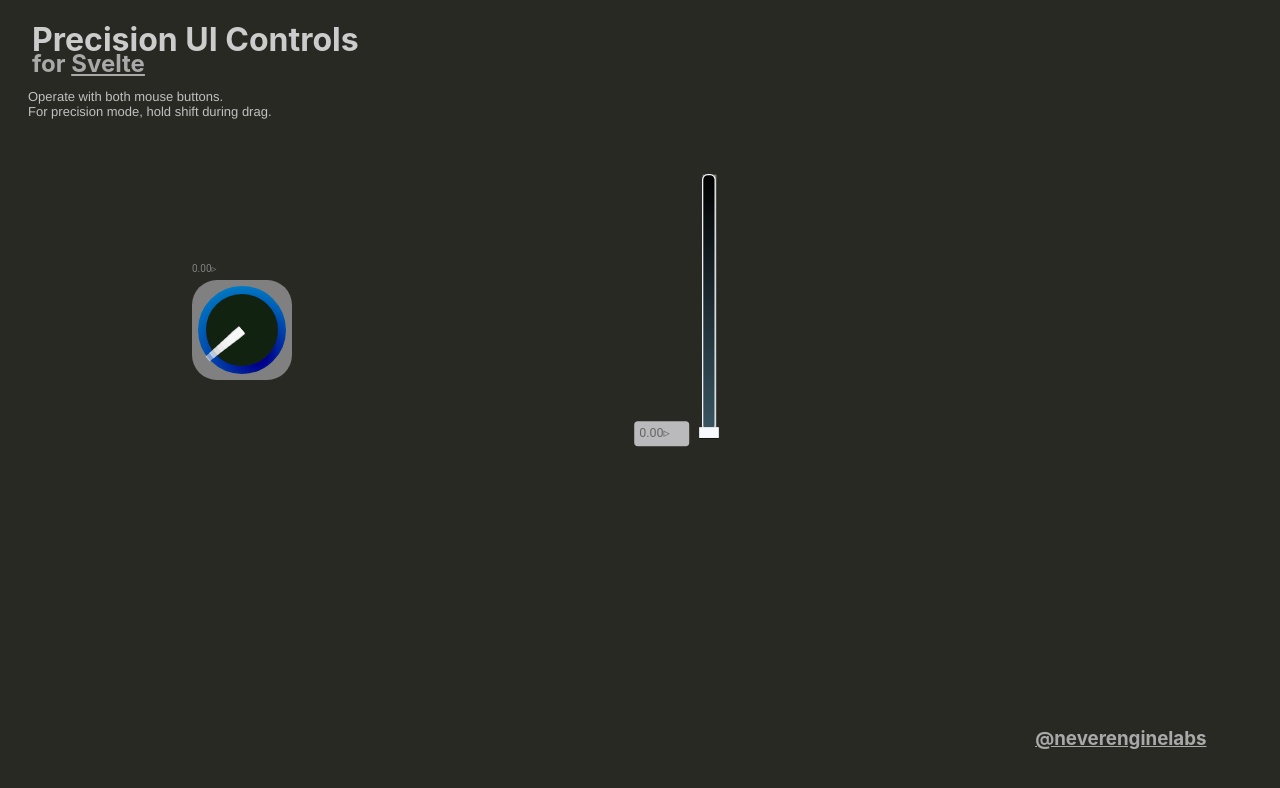
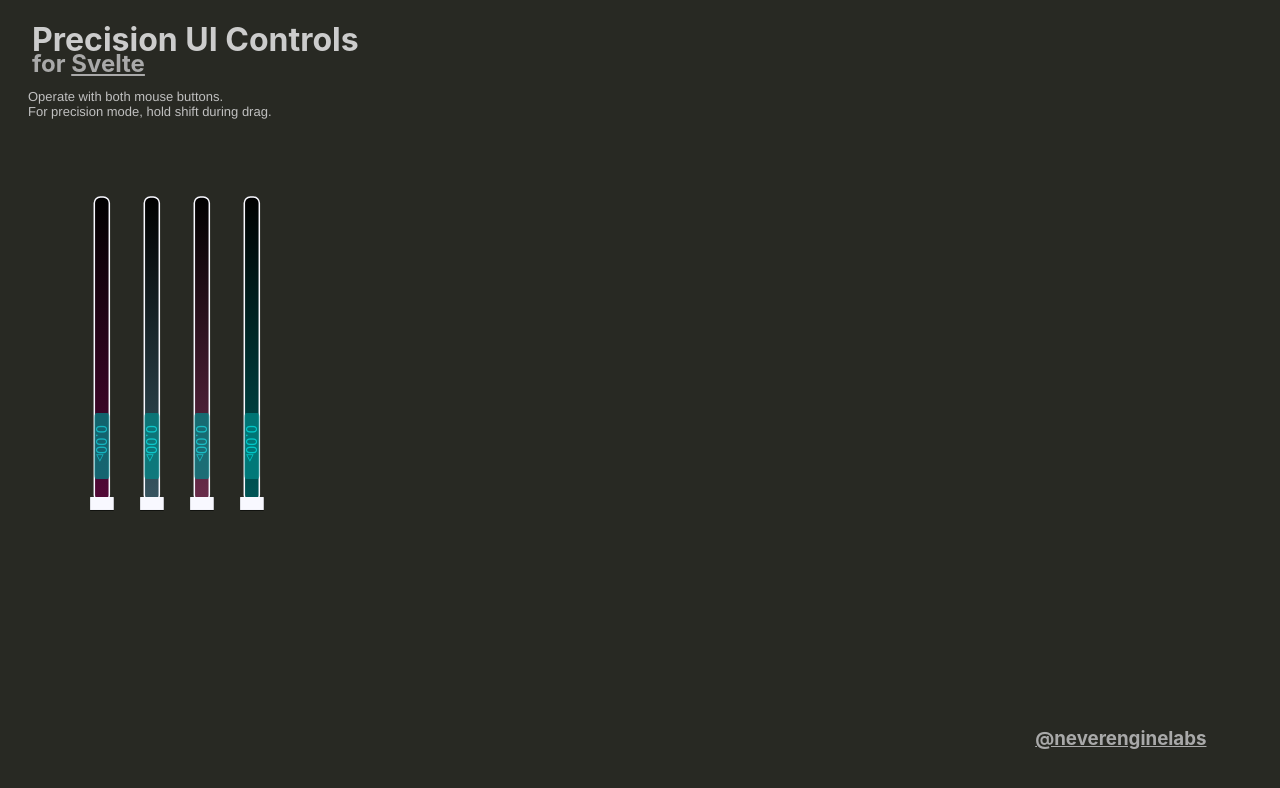
Before and after one commit to cristianvogel/Precis-UI, a Svelte app: page / in a window 1280 px wide. Shown: the top 788 px of the page. Built offline with nearby package versions, Linux system fonts and the light colour scheme.

Commit message:
Vertical Fader v1

```diff
--- a/src/App.svelte
+++ b/src/App.svelte
@@ -28,6 +28,7 @@
 	<p>
 		Operate with both mouse buttons.<br>
 		For precision mode, hold shift during drag.
+
 	</p>
 </div>
 
@@ -36,8 +37,11 @@
 		<a href='https://twitter.com/neverenginelabs'>@neverenginelabs</a>
 	</h3>
 </div>
-	<Fader id="e" />
-	<Dial />
+	<Fader id="fader.0" x="100" y="250" />
+	<Fader id="fader.1" x="150" y="250" />
+	<Fader id="fader.2" x="200" y="250" />
+	<Fader id="fader.3" x="250" y="250" />
+<!--	<Dial />-->
 </main>
 
 
--- a/src/components/Fader.svelte
+++ b/src/components/Fader.svelte
@@ -7,7 +7,7 @@
     import { onMount } from 'svelte';
     import { fade } from 'svelte/transition';
     import type {BoundingClientRec, Fader, FaderGeometry, FaderTaper, FaderTag} from "../types/precisUI";
-    import {DefaultRect, PALETTE} from "../types/precisUI";
+    import {DefaultRect, C} from "../types/precisUI";
 
 
     let clientRect;
@@ -21,25 +21,27 @@
         h = DefaultRect.HEIGHT,
         rx = DefaultRect.RX
 
-    export let geometry:FaderGeometry = { x, y , width: (width | w) , height: (height | h) }
+    export let rect:FaderGeometry = { x, y , width: (width | w) , height: (height | h) }
     export let value:number = 0
     export let id:FaderTag = 'fader.1'
     export let taper:FaderTaper  = { min: 0, max: 10, fineStep: 0.1, curve:'LINEAR'}
 
+    rx = typeof rx !== 'number' ? Number.parseFloat(rx) : rx;
+
     const fader: Fader = {
         currentValue: value,
         id,
-        geometry,
-        rx,
+        geometry: rect,
+        rx: rx,
         x: x - rx,
         y: y - rx,
         width: width + rx,
-        height: height + rx,
+        height: height,
         label: 'hold shift for fine tuning',
         precis: false,
         changing: false,
         taper,
-        bg: PALETTE.clear,
+        bg: C.clear,
         set rect(faderGeometry: FaderGeometry) {
             this.geometry = faderGeometry
             this.x = faderGeometry.x
@@ -47,6 +49,9 @@
             this.width = faderGeometry.width
             this.height = faderGeometry.height
             return this.geometry
+        },
+        get index(): number {
+            return (Number.parseInt(Array.from(this.id).at(-1)))
         },
         get h(): number {
             return this.geometry.height | this.height
@@ -141,7 +146,7 @@
 // 		 allows the widget to be scaled and positioned by CSS
 // 		 which is actually quite cool?
   //       TODO: turn into a setRectFromParent method
-  //       const faderRect = document.getElementById('fader.box')
+  //       const faderRect = document.getElementById(`${id}.box`)
   //       const {top, left, width, height} = faderRect.getBoundingClientRect()
   //       fader.rect = {x: left, y: top, width: width, height: height}
     })
@@ -149,28 +154,29 @@
 </script>
 
 <div class='faderContainer'
-     id='fader.box'
+     id='{id}-box'
      on:mouseenter|preventDefault='{(e)=>{e.target.focus(); fader.changing=true}}'
      on:mouseleave='{()=>{fader.changing=(selected !== null)}}'
      style={fader.clientRect}
 >
 
-    <svg>
-        <defs id='fader.textures'>
-            <linearGradient id="fader.grad"
+    <svg >
+        <defs id='{id}-textures'>
+            <linearGradient id='{id}-.grad'
                             x1=0
                             x2=0
                             y1=0
                             y2={remap(fader.normValue, 0, 1, 3, 0)}>
-                <stop offset="0" stop-color={PALETTE.black}/>
-                <stop offset="80%" stop-color={PALETTE.sky}/>
+                <stop offset="0" stop-color={C.black}/>
+                <stop offset="80%"
+                      stop-color={[ C.red, C.sky, C.pink, C.aquaDark ].at(fader.index%4)}/>
             </linearGradient>
             <filter id="shadow">
                 <feDropShadow dx="0" dy="0.4" stdDeviation="0.2"/>
             </filter>
         </defs>
 
-        <g fill="url('#fader.grad')" stroke={PALETTE.whiteBis} stroke-width="0.0625rem">
+        <g fill="url('#{id}-.grad')" stroke={C.whiteBis} stroke-width="0.0625rem">
             <rect height={fader.h + fader.rx}
                   id='fader.track'
                   on:contextmenu|preventDefault={handleMouseDownPrecision}
@@ -179,28 +185,28 @@
                   width={fader.w}
                   x=0rem
             />
-            <g id='fader.handle+readout'
+            <g id='{id}-handle+readout'
                on:contextmenu|preventDefault={handleMouseDownPrecision}
                on:mousedown|preventDefault={handleMouseDownJump}
-               stroke={PALETTE.offWhite}
+               stroke={C.offWhite}
                transform="translate({-fader.rx},{fader.h - fader.currentValue})">
-                <rect fill={PALETTE.whiteBis}
+                <rect fill={C.whiteBis}
                       height={fader.rx * 3.14}
-                      id='fader.handle'
+                      id='{id}-handle'
                       stroke=none
                       style="filter:url(#shadow);" width={Math.exp(fader.rx)}
                 />
 
-                <g id='fader.readout' style='opacity:{fader.changing ? 1 : 0.7}'>
+                <g id='{id}-readout' class='readoutBox rotated' style='opacity:{fader.changing ? 1 : 0.7}'>
                     <rect class={fader.precis ? 'readoutBox zoom' : 'readoutBox'}
                           height=1.25rem
-                          id='fader.readoutbox'
+                          id='{id}-readoutbox'
                           rx=3px
                           width=2.75rem
                           x=-0.5rem
                           y=-0.5rem />
                     <text class='readout'
-                          id='fader.readouttext'
+                          id='{id}-readouttext'
                           style={fader.precis ? 'font-size: large; transform: translate(0.75rem, -1rem)' : '' }>
                         {fader.normValue.toPrecision(fader.precis ? 5 : 3)}{fader.precis ? '⋯' : '▹'}</text>
 
@@ -210,15 +216,15 @@
     </svg>
 </div>
 {#if fader.changing }
-    <div id='fader.label'
+    <div id='{id}-label'
          class='faderContainer'
          style={fader.clientRect + 'z-index: -1000'}>
         <svg in:fade out:fade>
-            <g id='fader.ledTexture'
+            <g id='{id}-ledTexture'
                stroke="green" fill=none stroke-width="1px"
                transform="translate({fader.w/2})">
-                <circle id='fader.active' cy=-10 cx=-0.5 r=2 fill='aqua'/>
-                <text id='fader.labeltext'
+                <circle id='{id}-active' cy=-10 cx=-0.5 r=2 fill='aqua'/>
+                <text id='{id}-labeltext'
                       class='label rotated'
                       lengthAdjust='spacingAndGlyphs'
                       textLength={fader.h * 0.5}>{fader.label}
@@ -237,12 +243,11 @@
 
     .faderContainer {
         position: absolute;
-        background: grey;
         width: 100px;
         height: 100px;
         top: 25%;
         left: 55%;
-        transform: scale(1.25);
+        transform: scale(1.5);
     }
 
     .label {
@@ -260,19 +265,27 @@
     .readout {
         font-family: 'Roboto', sans-serif;
         font-size: x-small;
-        transform: translate(-3rem, 0.5rem);
+        /*transform: translate(-3rem, 0.5rem);*/
+        transform: translate(-3rem, -0.25rem);
         stroke-width: 0;
-        fill: grey;
+        fill: aqua;
         cursor: grab;
-        z-index: -1
+    }
+
+    .readout.rotated {
+        transform: rotate(90deg)
     }
 
     .readoutBox {
-        transform: translate(-2.75rem, 0.2rem);
+        /*transform: translate(-2.75rem, 0.2rem);*/
+        transform: translate(-3rem, -0.55rem) scaleY(0.5);
         stroke-width: 0;
-        z-index: -100;
-        fill: ghostwhite;
+        fill: darkcyan;
         pointer-events: none;
+    }
+
+    .readoutBox.rotated {
+        transform: rotate(90deg)
     }
 
     .readoutBox.zoom {
--- a/src/types/precisUI.ts
+++ b/src/types/precisUI.ts
@@ -23,13 +23,13 @@ export type BoundingClientRec =
 type RGB = `rgb(${number}, ${number}, ${number})`
 type RGBA = `rgba(${number}, ${number}, ${number}, ${number})`
 type HEX = `#${string}`
-export enum PALETTE {
+export enum C {
     clear = 'transparent',
     black = 'black',
     sky = 'skyblue',
     cyan = 'cyan',
     aquaLight = 'aqua',
-    aquaVivid = 'aquamarine',
+    red = 'mediumvioletred',
     blanco = 'white',
     silver = 'silver',
     pink = 'hotpink',
@@ -42,13 +42,9 @@ export enum PALETTE {
     slate= 'slategray',
     tan = 'tan',
     deepBlue = 'midnightblue'
-}
-export type Tint = RGB | PALETTE | RGBA | HEX
-export type FillGradient = {
-    LOW: Tint,
-    MID: Tint,
-    HIGH: Tint
-}
+} //todo: improve color palette data object
+export type Tint = RGB | C | RGBA | HEX
+
 
 // Geometry
 export type FaderGeometry = {
@@ -85,7 +81,8 @@ export type Fader = {
     readonly clientRect: BoundingClientRec;
     readonly normValue:  number;
     readonly h: number;
-    readonly w: number
+    readonly w: number;
+    readonly index: number
 }
 
 //Data
```
